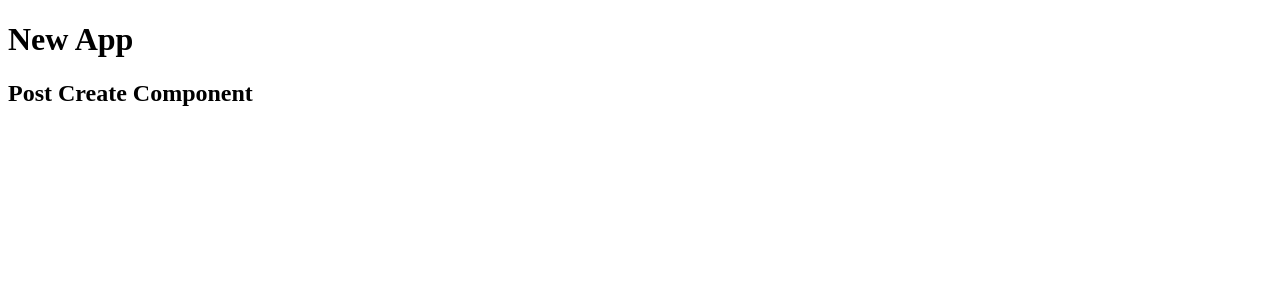
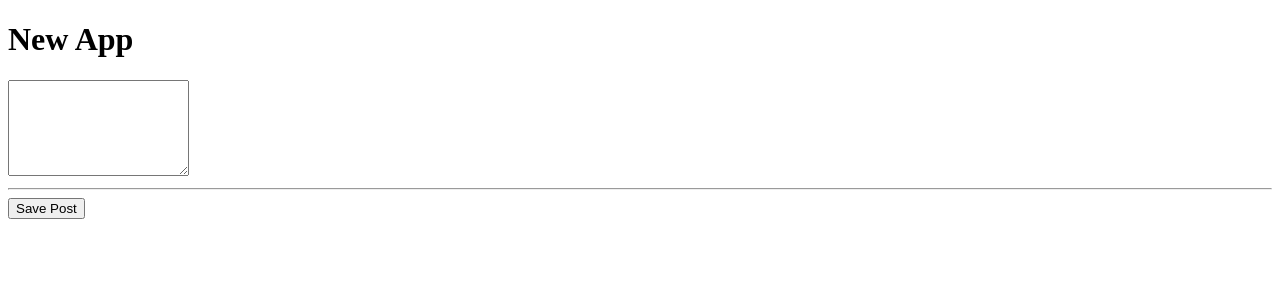
Before and after one commit to j-mccool/mean_demo, an Angular app: page / in a window 1280 px wide. Shown: the top 300 px of the page. Built offline with nearby package versions, Linux system fonts and the light colour scheme.

Commit message:
added first method to add post componenet

```diff
--- a/src/app/posts/post-create/post-create.component.html
+++ b/src/app/posts/post-create/post-create.component.html
@@ -1 +1,3 @@
-<h2>Post Create Component</h2>
+<textarea rows="6"></textarea>
+<hr>
+<button (click)="onAddPost()">Save Post</button>
--- a/src/app/posts/post-create/post-create.component.ts
+++ b/src/app/posts/post-create/post-create.component.ts
@@ -6,4 +6,7 @@ import { Component } from '@angular/core';
 })
 
 export class PostCreateComponent {
+  onAddPost() {
+    alert('Post added!');
+  }
 }
```
